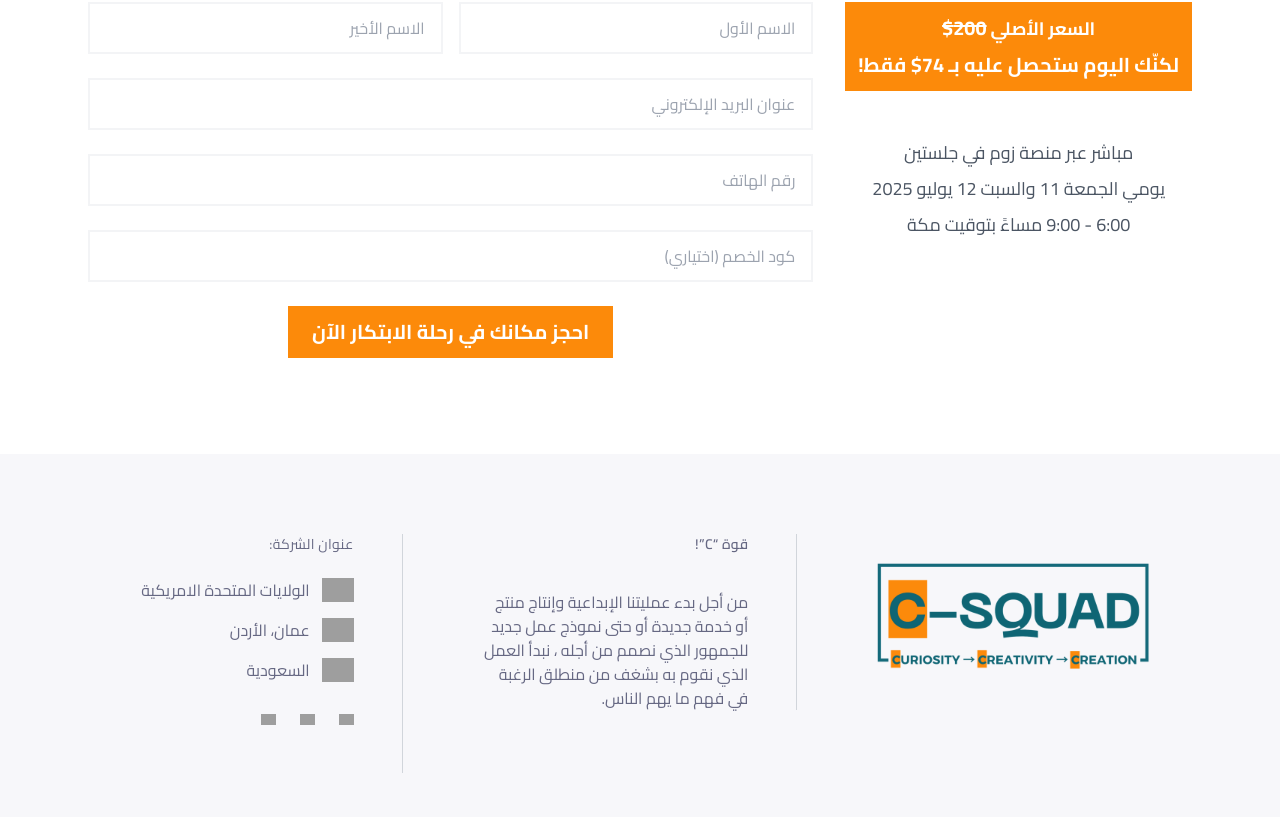
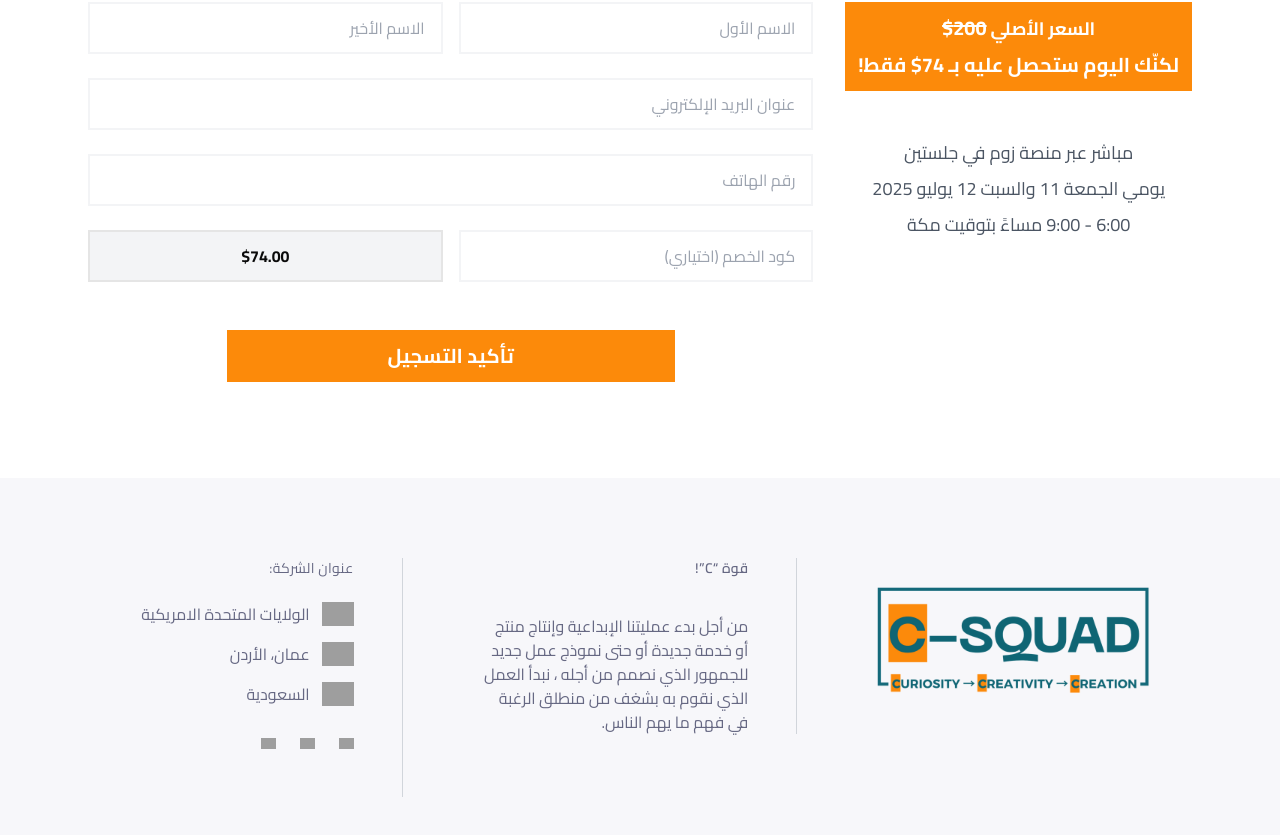
Before and after one commit to Dweirii/C-SQUAD-Master-Class, a Next.js app: page /the-innovation-code in a window 1280 px wide. Shown: the part 4989-5824 px from the top of the page. Built offline with nearby package versions, Linux system fonts and the light colour scheme; grey boxes are pictures that could not be loaded.

Commit message:
Add the form feild

```diff
--- a/components/ar/registration-form.tsx
+++ b/components/ar/registration-form.tsx
@@ -21,6 +21,11 @@ export default function RegistrationFormArabic() {
   const [errors, setErrors] = useState<ValidationErrors>({})
   const [isValidatingPromo, setIsValidatingPromo] = useState(false)
   const [isSubmitting, setIsSubmitting] = useState(false)
+  const [promoValidated, setPromoValidated] = useState(false)
+  const [discountAmount, setDiscountAmount] = useState(0)
+  const [priceAfterDiscount, setPriceAfterDiscount] = useState(74)
+
+
 
   const validateEmail = (email: string) => /^[^\s@]+@[^\s@]+$/.test(email)
   const validatePhone = (phone: string) => /^[+]?[0-9\s\-()]{8,}$/.test(phone)
@@ -51,32 +56,53 @@ export default function RegistrationFormArabic() {
 
 const handleSubmit = async (e: React.FormEvent) => {
   e.preventDefault()
-    if (!validateForm()) return
-    setIsSubmitting(true)
 
-    if (formData.code.trim()) {
+  if (!promoValidated) {
+    if (!formData.code.trim()) {
+      setPromoValidated(true)
+      return
+    }
+
     setIsValidatingPromo(true)
-      const promoRes = await fetch("/api/validate-promo", {
+
+    try {
+      const res = await fetch("/api/validate-promo", {
         method: "POST",
         headers: { "Content-Type": "application/json" },
         body: JSON.stringify({ promoCode: formData.code }),
       })
-      const promoData = await promoRes.json()
+
+      const data = await res.json()
       setIsValidatingPromo(false)
 
-      if (!promoRes.ok || !promoData.valid) {
-        setErrors((prev) => ({ ...prev, code: "كود الخصم غير صحيح أو منتهي الصلاحية" }))
-        setIsSubmitting(false)
+      if (!res.ok || !data.valid) {
+        setErrors((prev) => ({ ...prev, code: data.message || "كود الخصم غير صحيح" }))
         return
       }
+      setDiscountAmount(data.discount || 0)
+      const discounted = 74 - (74 * (data.discount || 0) / 100)
+      setPriceAfterDiscount(discounted)
+      setPromoValidated(true)
+
+    } catch (error) {
+      setErrors((prev) => ({ ...prev, code: "حدث خطأ أثناء التحقق من الكود" }))
+      setIsValidatingPromo(false)
     }
+
+    return
+  }
+
+  if (!validateForm()) return
+
+  setIsSubmitting(true)
 
   try {
     const checkoutRes = await fetch("/api/checkout", {
       method: "POST",
       headers: { "Content-Type": "application/json" },
-        body: JSON.stringify(formData),
+      body: JSON.stringify({ ...formData, discount: discountAmount }),
     })
+
     const checkoutData = await checkoutRes.json()
 
     if (checkoutData.redirectUrl) {
@@ -84,8 +110,8 @@ export default function RegistrationFormArabic() {
     } else if (checkoutData.url) {
       window.location.href = checkoutData.url
     }
-    } catch {
-      console.error("Something went wrong")
+  } catch (err) {
+    console.error("Something went wrong", err)
   } finally {
     setIsSubmitting(false)
   }
@@ -163,7 +189,7 @@ export default function RegistrationFormArabic() {
 
               <div className="w-full">
                 <input
-                  type="email"
+                  type="text"
                   name="email"
                   value={formData.email}
                   onChange={handleInputChange}
@@ -193,8 +219,8 @@ export default function RegistrationFormArabic() {
                   <p className="text-red-500 text-sm mt-1 text-left">{errors.phone}</p>
                 )}
               </div>
-
-              <div className="w-full">
+              <div className="w-full grid grid-cols-1 md:grid-cols-2 gap-4 items-start">
+                <div className="flex flex-col gap-1">
                   <input
                     type="text"
                     name="code"
@@ -205,23 +231,38 @@ export default function RegistrationFormArabic() {
                       errors.code ? "border-red-500" : "border-gray-100"
                     }`}
                   />
-                {isValidatingPromo && (
-                  <p className="text-gray-600 text-sm mt-1 text-left">جاري التحقق من كود الخصم...</p>
-                )}
-                {errors.code && (
-                  <p className="text-red-500 text-sm mt-1 text-left">{errors.code}</p>
-                )}
+                  <p
+                    className={`text-sm min-h-[20px] text-left ${
+                      errors.code ? "text-red-500" : "text-transparent"
+                    }`}
+                  >
+                    {errors.code || "."}
+                  </p>
+                </div>
+                <div>
+                  <input
+                    type="text"
+                    value={`$${priceAfterDiscount.toFixed(2)}`}
+                    disabled
+                    className="w-full px-4 py-3 border-2 bg-gray-100 rounded-none text-center font-bold"
+                  />
+                </div>
               </div>
 
               <button
                 type="submit"
                 disabled={isSubmitting || isValidatingPromo}
-                className="w-full sm:w-auto px-6 lg:max-w-sm bg-[#FC8A0A] hover:bg-[#e67c09] justify-center text-center disabled:cursor-not-allowed text-white font-bold py-3 rounded-none text-lg sm:text-xl transition-all duration-200 mx-auto"
+                className="w-full px-6 max-w-md bg-[#FC8A0A] hover:bg-[#e67c09] text-white font-bold py-3 rounded-none text-lg sm:text-xl transition-all duration-200 mx-auto text-center disabled:cursor-not-allowed"
               >
-                {isSubmitting ? "جاري المعالجة..." : "احجز مكانك في رحلة الابتكار الآن"}
+                {isSubmitting
+                  ? "يرجى الانتظار..."
+                  : isValidatingPromo
+                  ? "جاري التحقق من كود الخصم..."
+                  : promoValidated || !formData.code.trim()
+                  ? "تأكيد التسجيل"
+                  : "تحقق من كود الخصم"}
               </button>
             </form>
-
           </div>
         </div>
       </div>
```
Lines whose indentation alone changed are shown as unchanged.
